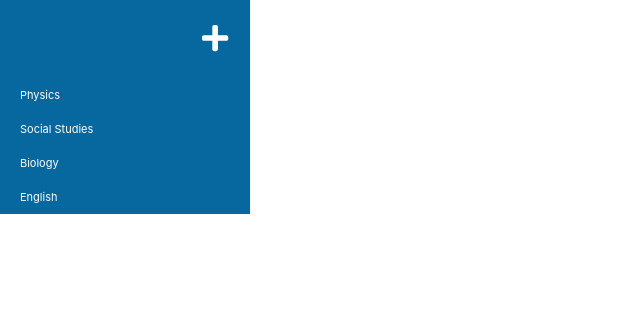
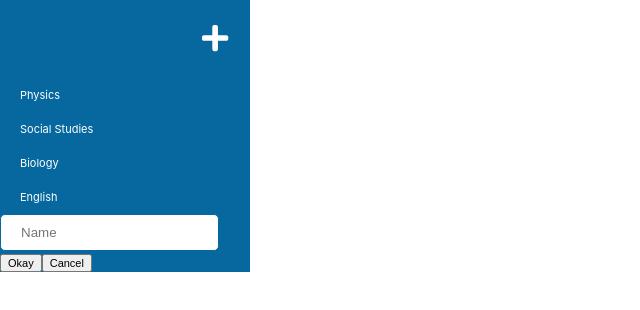
Before and after one commit to hyungmogu/note-sharing-app, a React (Create React App) app in the folder web/: page / in a window 1280 px wide. Shown: the top 310 px of the page, without its empty margins (0-640 px from the left). Built offline with nearby package versions, Linux system fonts and the light colour scheme.

Commit message:
feat: add input elements 'PrimaryHeader'

```diff
--- a/web/src/components/PrimaryHeader.js
+++ b/web/src/components/PrimaryHeader.js
@@ -30,6 +30,13 @@ class PrimaryHeader extends Component {
                         <li><NavLink to="#">Social Studies</NavLink></li>
                         <li><NavLink to="#">Biology</NavLink></li>
                         <li><NavLink to="#">English</NavLink></li>
+                        <li>
+                            <form>
+                                <input type="text" placeholder="Name"/>
+                                <button type="submit">Okay</button>
+                                <button>Cancel</button>
+                            </form>
+                        </li>
                     </ul>
                 </section>
             </nav>
```
